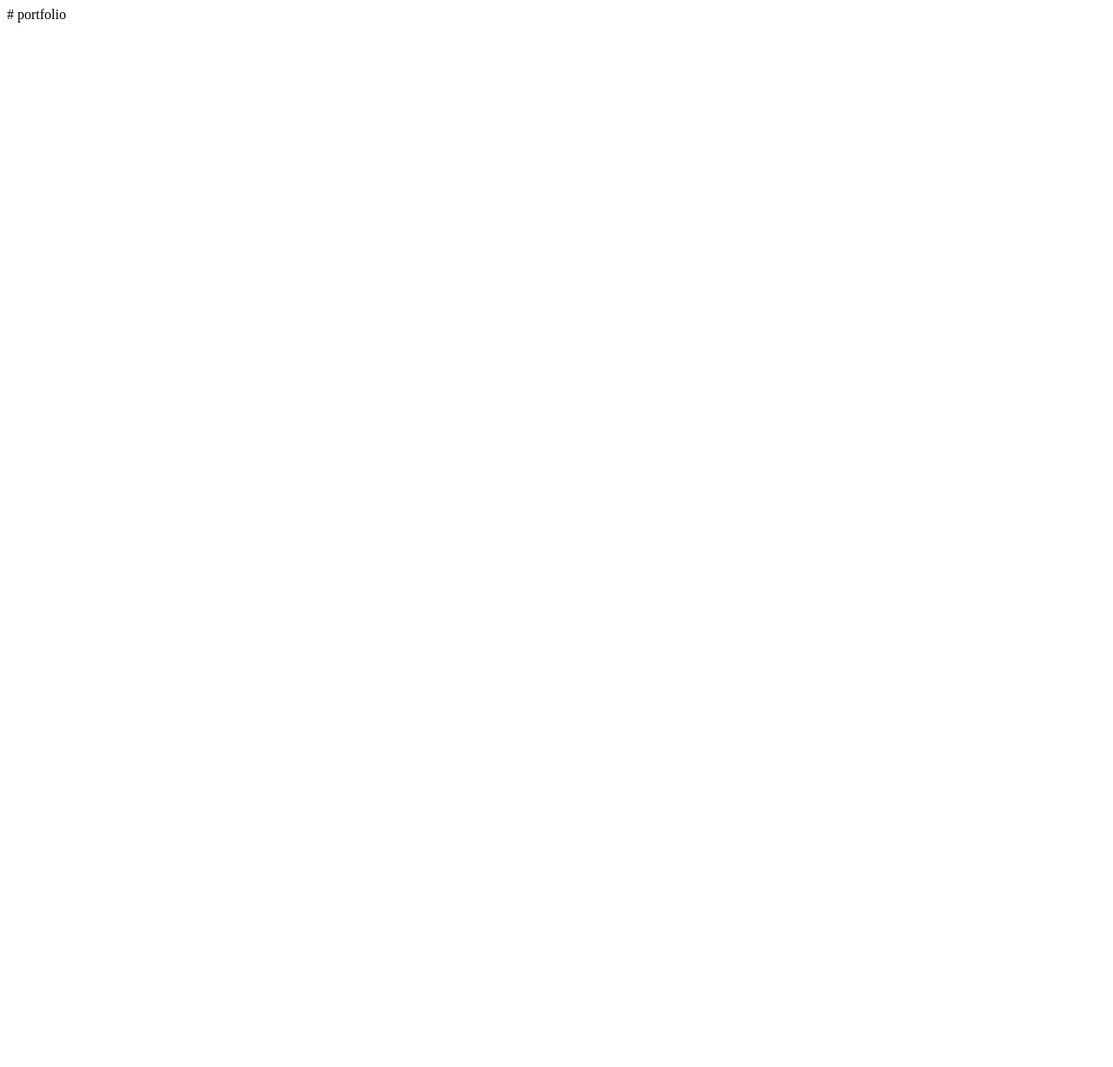
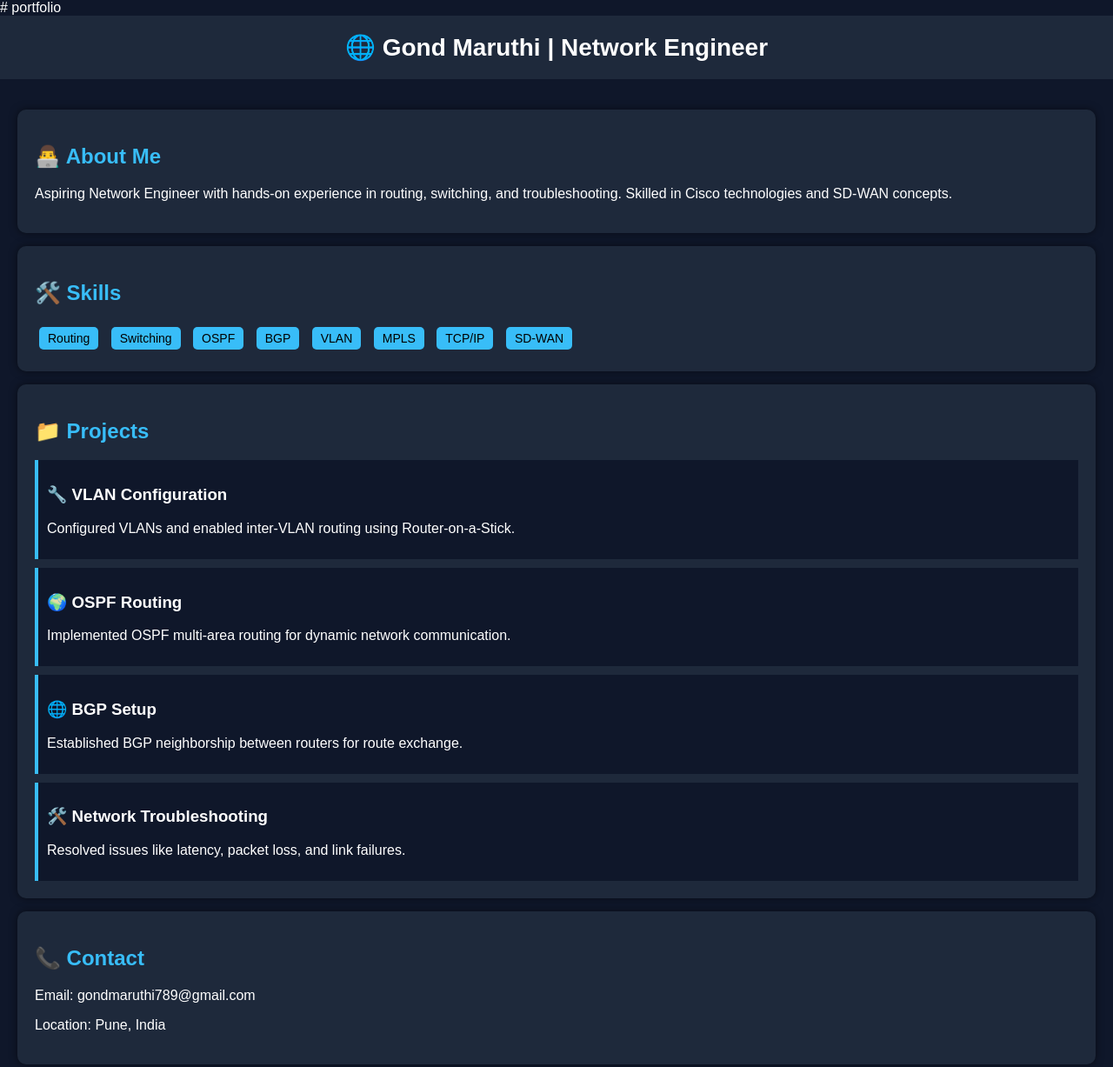
Before and after one commit to maruthi2264/portfolio, a plain HTML site: page index.html in a window 1280 px wide. Shown: the top 1227 px of the page at 87% size. Before the commit the page ends 800 px from the top, so only its background shows below. Drawn offline with Linux system fonts and the light colour scheme.

Commit message:
Create portfolio webpage for Gond Maruthi

```diff
--- a/index.html
+++ b/index.html
@@ -1 +1,137 @@
 # portfolio
+<!DOCTYPE html>
+<html lang="en">
+<head>
+  <meta charset="UTF-8">
+  <title>Gond Maruthi | Network Engineer</title>
+  <style>
+    body {
+      margin: 0;
+      font-family: Arial, sans-serif;
+      background: #0f172a;
+      color: #fff;
+    }
+
+    header {
+      background: #1e293b;
+      padding: 20px;
+      text-align: center;
+      font-size: 28px;
+      font-weight: bold;
+    }
+
+    .container {
+      padding: 20px;
+    }
+
+    .card {
+      background: #1e293b;
+      border-radius: 10px;
+      padding: 20px;
+      margin: 15px 0;
+      box-shadow: 0 0 10px rgba(0,0,0,0.5);
+    }
+
+    h2 {
+      color: #38bdf8;
+    }
+
+    .skills span {
+      display: inline-block;
+      background: #38bdf8;
+      color: black;
+      padding: 5px 10px;
+      margin: 5px;
+      border-radius: 5px;
+      font-size: 14px;
+    }
+
+    .project {
+      margin-top: 10px;
+      padding: 10px;
+      background: #0f172a;
+      border-left: 4px solid #38bdf8;
+    }
+
+    footer {
+      text-align: center;
+      padding: 15px;
+      background: #1e293b;
+      margin-top: 20px;
+    }
+
+    a {
+      color: #38bdf8;
+      text-decoration: none;
+    }
+  </style>
+</head>
+<body>
+
+<header>
+  🌐 Gond Maruthi | Network Engineer
+</header>
+
+<div class="container">
+
+  <div class="card">
+    <h2>👨‍💻 About Me</h2>
+    <p>
+      Aspiring Network Engineer with hands-on experience in routing, switching, and troubleshooting.
+      Skilled in Cisco technologies and SD-WAN concepts.
+    </p>
+  </div>
+
+  <div class="card">
+    <h2>🛠️ Skills</h2>
+    <div class="skills">
+      <span>Routing</span>
+      <span>Switching</span>
+      <span>OSPF</span>
+      <span>BGP</span>
+      <span>VLAN</span>
+      <span>MPLS</span>
+      <span>TCP/IP</span>
+      <span>SD-WAN</span>
+    </div>
+  </div>
+
+  <div class="card">
+    <h2>📁 Projects</h2>
+
+    <div class="project">
+      <h3>🔧 VLAN Configuration</h3>
+      <p>Configured VLANs and enabled inter-VLAN routing using Router-on-a-Stick.</p>
+    </div>
+
+    <div class="project">
+      <h3>🌍 OSPF Routing</h3>
+      <p>Implemented OSPF multi-area routing for dynamic network communication.</p>
+    </div>
+
+    <div class="project">
+      <h3>🌐 BGP Setup</h3>
+      <p>Established BGP neighborship between routers for route exchange.</p>
+    </div>
+
+    <div class="project">
+      <h3>🛠️ Network Troubleshooting</h3>
+      <p>Resolved issues like latency, packet loss, and link failures.</p>
+    </div>
+
+  </div>
+
+  <div class="card">
+    <h2>📞 Contact</h2>
+    <p>Email: gondmaruthi789@gmail.com</p>
+    <p>Location: Pune, India</p>
+  </div>
+
+</div>
+
+<footer>
+  © 2026 Gond Maruthi | Network Portfolio
+</footer>
+
+</body>
+</html>
```
